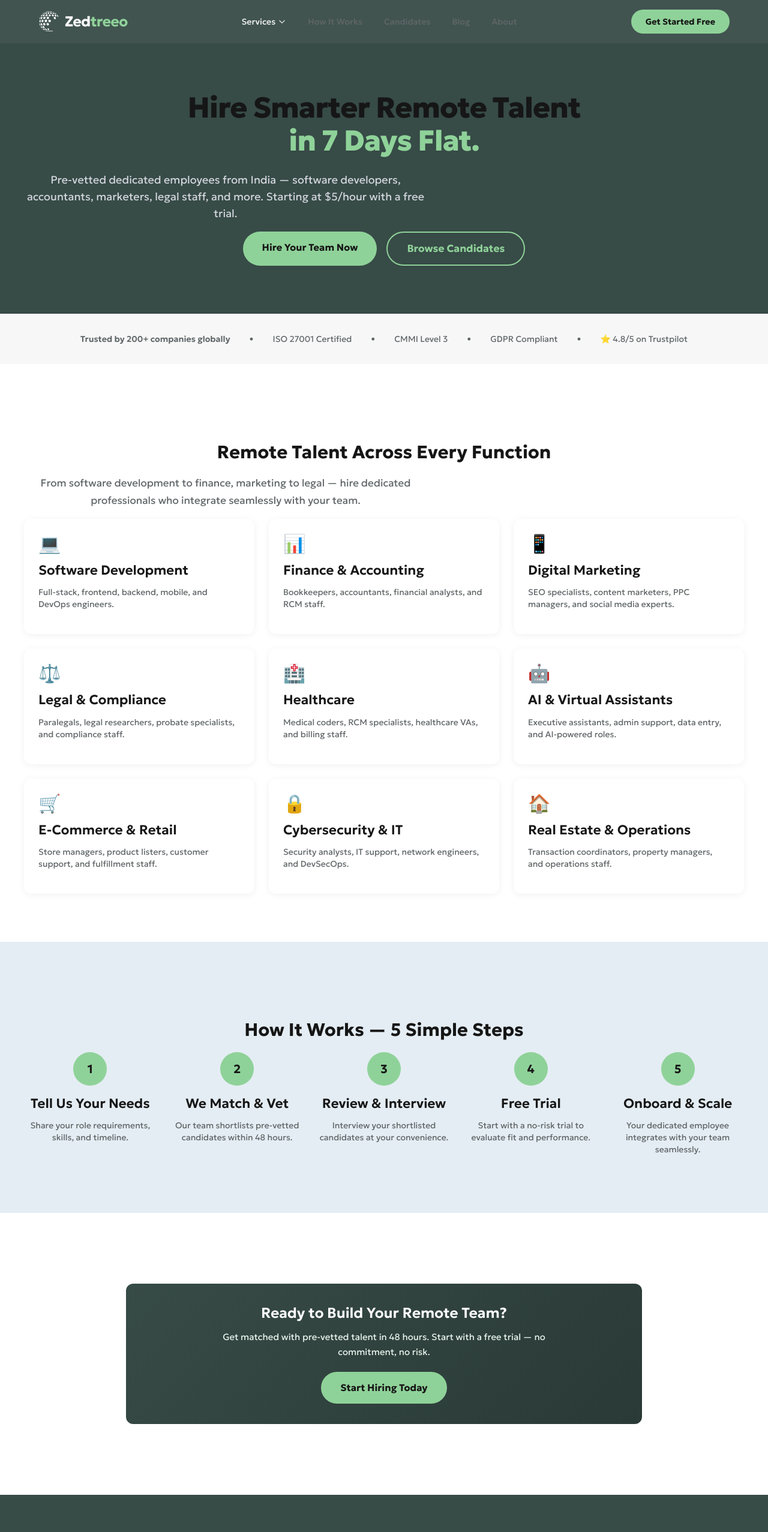
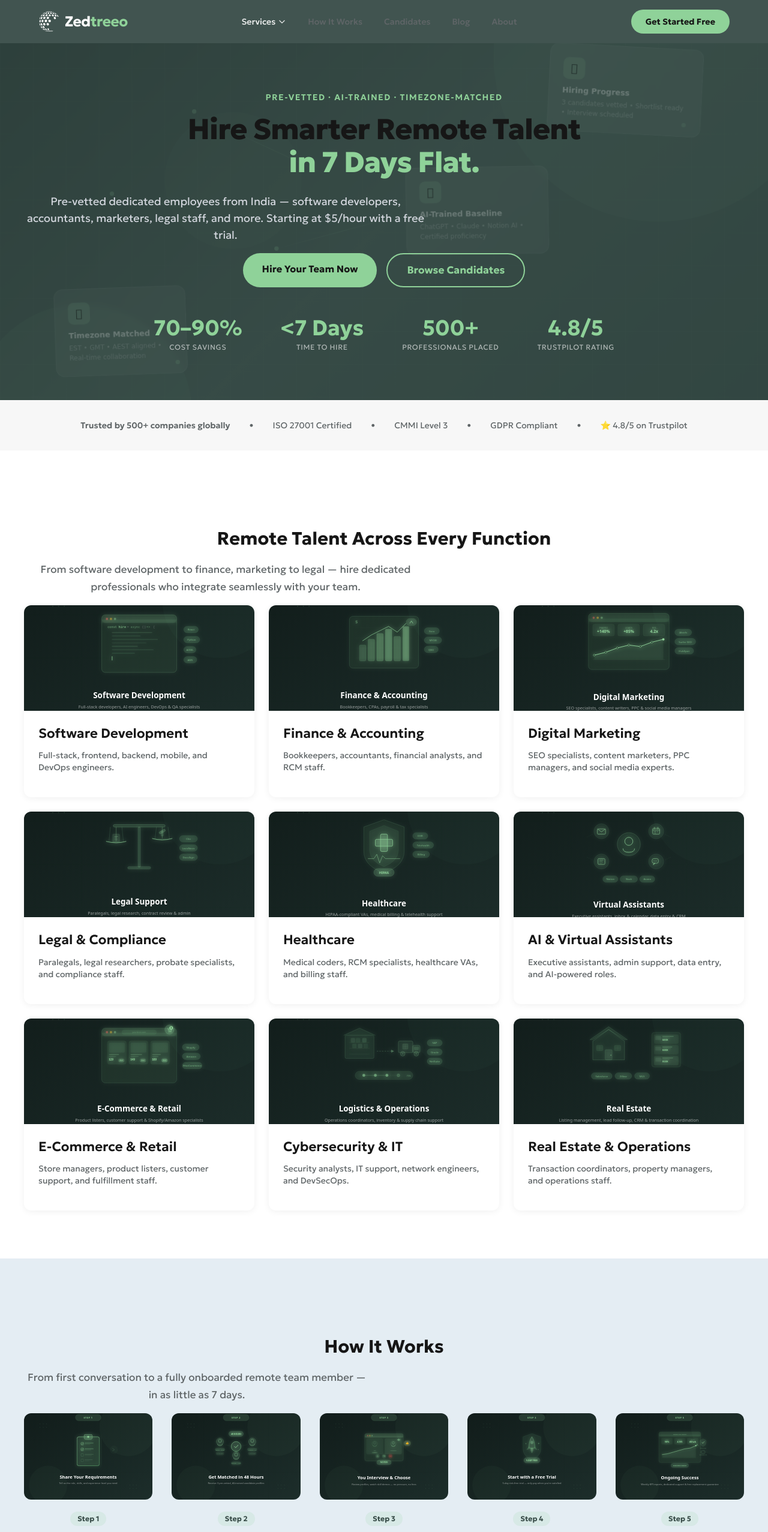
Before and after one commit to Zedtreeo/zedtreeo-website, a Next.js app: page / in a window 1280 px wide. Shown: the top 2554 px of the page at 60% size. Built offline with nearby package versions, Linux system fonts and the light colour scheme.

Commit message:
Upgrade homepage: hero BG, service illustrations, process steps, stats, differentiators section

```diff
--- a/src/app/page.tsx
+++ b/src/app/page.tsx
@@ -2,8 +2,20 @@ export default function HomePage() {
   return (
     <main>
       {/* Hero Section */}
-      <section className="bg-zt-primary text-white py-zt-section px-6">
-        <div className="max-w-zt-content mx-auto text-center">
+      <section className="relative bg-zt-primary text-white py-zt-section px-6 overflow-hidden">
+        {/* Background image */}
+        <div
+          className="absolute inset-0 opacity-40"
+          style={{
+            backgroundImage: "url('/zedtreeo-hero-bg.png')",
+            backgroundSize: "cover",
+            backgroundPosition: "center",
+          }}
+        />
+        <div className="relative max-w-zt-content mx-auto text-center">
+          <p className="text-zt-accent text-sm font-semibold uppercase tracking-widest mb-4">
+            Pre-vetted &middot; AI-trained &middot; Timezone-matched
+          </p>
           <h1 className="text-zt-h1 max-md:text-zt-h1-mobile text-white mb-6">
             Hire Smarter Remote Talent
             <br />
@@ -14,7 +26,7 @@ export default function HomePage() {
             accountants, marketers, legal staff, and more. Starting at $5/hour
             with a free trial.
           </p>
-          <div className="flex flex-col sm:flex-row gap-4 justify-center">
+          <div className="flex flex-col sm:flex-row gap-4 justify-center mb-12">
             <a
               href="/get-started"
               className="zt-btn text-center no-underline"
@@ -29,13 +41,26 @@ export default function HomePage() {
               Browse Candidates
             </a>
           </div>
+          {/* Stats Row */}
+          <div className="flex flex-wrap justify-center gap-8 md:gap-16">
+            {heroStats.map((stat) => (
+              <div key={stat.label} className="text-center">
+                <div className="text-3xl md:text-4xl font-bold text-zt-accent">
+                  {stat.value}
+                </div>
+                <div className="text-xs text-white/60 uppercase tracking-wider mt-1">
+                  {stat.label}
+                </div>
+              </div>
+            ))}
+          </div>
         </div>
       </section>
 
       {/* Trust Bar */}
       <section className="bg-zt-near-white py-8 px-6">
         <div className="max-w-zt-content mx-auto flex flex-wrap items-center justify-center gap-8 text-zt-body text-sm">
-          <span className="font-semibold">Trusted by 200+ companies globally</span>
+          <span className="font-semibold">Trusted by 500+ companies globally</span>
           <span>•</span>
           <span>ISO 27001 Certified</span>
           <span>•</span>
@@ -43,7 +68,7 @@ export default function HomePage() {
           <span>•</span>
           <span>GDPR Compliant</span>
           <span>•</span>
-          <span>⭐ 4.8/5 on Trustpilot</span>
+          <span>&#11088; 4.8/5 on Trustpilot</span>
         </div>
       </section>
 
@@ -62,15 +87,25 @@ export default function HomePage() {
               <a
                 key={service.slug}
                 href={`/hire/${service.slug}`}
-                className="group block p-6 rounded-zt bg-white shadow-zt-card hover:shadow-zt-card-hover transition-all no-underline"
+                className="group block rounded-zt bg-white shadow-zt-card hover:shadow-zt-card-hover transition-all no-underline overflow-hidden"
               >
-                <div className="text-3xl mb-3">{service.icon}</div>
+                {service.image && (
+                  <div className="w-full h-44 overflow-hidden">
+                    <img
+                      src={service.image}
+                      alt={service.title}
+                      className="w-full h-full object-cover group-hover:scale-105 transition-transform duration-300"
+                    />
+                  </div>
+                )}
+                <div className="p-6">
                   <h3 className="text-lg font-semibold text-zt-headings mb-2 group-hover:text-zt-accent transition-colors !mt-0">
                     {service.title}
                   </h3>
                   <p className="text-sm text-zt-body mb-0">
                     {service.description}
                   </p>
+                </div>
               </a>
             ))}
           </div>
@@ -80,19 +115,63 @@ export default function HomePage() {
       {/* How It Works */}
       <section className="bg-zt-light-bg py-zt-section px-6">
         <div className="max-w-zt-content mx-auto">
-          <h2 className="text-center mb-12">
-            How It Works — 5 Simple Steps
+          <h2 className="text-center mb-4">
+            How It Works
           </h2>
-          <div className="grid grid-cols-1 md:grid-cols-5 gap-6">
+          <p className="text-center text-zt-body max-w-xl mx-auto mb-12">
+            From first conversation to a fully onboarded remote team member —
+            in as little as 7 days.
+          </p>
+          <div className="grid grid-cols-1 sm:grid-cols-2 lg:grid-cols-5 gap-8">
             {steps.map((step, i) => (
               <div key={i} className="text-center">
+                {step.image ? (
+                  <div className="w-full h-36 rounded-zt overflow-hidden mb-4">
+                    <img
+                      src={step.image}
+                      alt={step.title}
+                      className="w-full h-full object-cover"
+                    />
+                  </div>
+                ) : (
                   <div className="w-14 h-14 rounded-full bg-zt-accent text-zt-headings font-bold text-xl flex items-center justify-center mx-auto mb-4">
                     {i + 1}
+                  </div>
+                )}
+                <div className="inline-block px-3 py-1 rounded-full bg-zt-accent/15 text-zt-primary text-xs font-bold mb-2">
+                  Step {i + 1}
                 </div>
                 <h3 className="text-base font-semibold text-zt-headings mb-2 !mt-0">
                   {step.title}
                 </h3>
                 <p className="text-sm text-zt-body mb-0">{step.desc}</p>
+              </div>
+            ))}
+          </div>
+        </div>
+      </section>
+
+      {/* Why Zedtreeo */}
+      <section className="py-zt-section px-6">
+        <div className="max-w-zt-content mx-auto">
+          <h2 className="text-center mb-4">Why Companies Choose Zedtreeo</h2>
+          <p className="text-center text-zt-body max-w-2xl mx-auto mb-12">
+            We don&apos;t just match resumes — we build dedicated teams that work
+            as an extension of your business.
+          </p>
+          <div className="grid grid-cols-1 md:grid-cols-2 lg:grid-cols-4 gap-6">
+            {differentiators.map((d) => (
+              <div
+                key={d.title}
+                className="p-6 rounded-zt bg-zt-near-white text-center"
+              >
+                <div className="w-12 h-12 rounded-full bg-zt-accent/15 flex items-center justify-center mx-auto mb-4 text-xl">
+                  {d.icon}
+                </div>
+                <h3 className="text-base font-semibold text-zt-headings mb-2 !mt-0">
+                  {d.title}
+                </h3>
+                <p className="text-sm text-zt-body mb-0">{d.desc}</p>
               </div>
             ))}
           </div>
@@ -118,57 +197,64 @@ export default function HomePage() {
   );
 }
 
+const heroStats = [
+  { value: "70–90%", label: "Cost Savings" },
+  { value: "<7 Days", label: "Time to Hire" },
+  { value: "500+", label: "Professionals Placed" },
+  { value: "4.8/5", label: "Trustpilot Rating" },
+];
+
 const services = [
   {
-    icon: "💻",
+    image: "/images/services/service-software-development.svg",
     title: "Software Development",
     slug: "full-stack-developer",
     description: "Full-stack, frontend, backend, mobile, and DevOps engineers.",
   },
   {
-    icon: "📊",
+    image: "/images/services/service-finance-accounting.svg",
     title: "Finance & Accounting",
     slug: "virtual-assistant-for-bookkeeping",
     description: "Bookkeepers, accountants, financial analysts, and RCM staff.",
   },
   {
-    icon: "📱",
+    image: "/images/services/service-marketing.svg",
     title: "Digital Marketing",
     slug: "digital-marketer",
     description: "SEO specialists, content marketers, PPC managers, and social media experts.",
   },
   {
-    icon: "⚖️",
+    image: "/images/services/service-legal.svg",
     title: "Legal & Compliance",
     slug: "virtual-legal-staff",
     description: "Paralegals, legal researchers, probate specialists, and compliance staff.",
   },
   {
-    icon: "🏥",
+    image: "/images/services/service-healthcare.svg",
     title: "Healthcare",
     slug: "revenue-cycle-management-staff",
     description: "Medical coders, RCM specialists, healthcare VAs, and billing staff.",
   },
   {
-    icon: "🤖",
+    image: "/images/services/service-virtual-assistants.svg",
     title: "AI & Virtual Assistants",
     slug: "virtual-assistants",
     description: "Executive assistants, admin support, data entry, and AI-powered roles.",
   },
   {
-    icon: "🛒",
+    image: "/images/services/service-ecommerce-retail.svg",
     title: "E-Commerce & Retail",
     slug: "remote-employees-for-your-business",
     description: "Store managers, product listers, customer support, and fulfillment staff.",
   },
   {
-    icon: "🔒",
+    image: "/images/services/service-logistics-operations.svg",
     title: "Cybersecurity & IT",
     slug: "cyber-security-expert",
     description: "Security analysts, IT support, network engineers, and DevSecOps.",
   },
   {
-    icon: "🏠",
+    image: "/images/services/service-real-estate.svg",
     title: "Real Estate & Operations",
     slug: "remote-employees-for-your-business",
     description: "Transaction coordinators, property managers, and operations staff.",
@@ -176,9 +262,52 @@ const services = [
 ];
 
 const steps = [
-  { title: "Tell Us Your Needs", desc: "Share your role requirements, skills, and timeline." },
-  { title: "We Match & Vet", desc: "Our team shortlists pre-vetted candidates within 48 hours." },
-  { title: "Review & Interview", desc: "Interview your shortlisted candidates at your convenience." },
-  { title: "Free Trial", desc: "Start with a no-risk trial to evaluate fit and performance." },
-  { title: "Onboard & Scale", desc: "Your dedicated employee integrates with your team seamlessly." },
+  {
+    image: "/images/process/process-step1-requirements.svg",
+    title: "Tell Us Your Needs",
+    desc: "Share your role requirements, skills, and timeline.",
+  },
+  {
+    image: "/images/process/process-step2-matching.svg",
+    title: "We Match & Vet",
+    desc: "Our team shortlists pre-vetted candidates within 48 hours.",
+  },
+  {
+    image: "/images/process/process-step3-interview.svg",
+    title: "Review & Interview",
+    desc: "Interview your shortlisted candidates at your convenience.",
+  },
+  {
+    image: "/images/process/process-step3-free-trial.svg",
+    title: "Free Trial",
+    desc: "Start with a no-risk trial to evaluate fit and performance.",
+  },
+  {
+    image: "/images/process/process-step5-ongoing-success.svg",
+    title: "Onboard & Scale",
+    desc: "Your dedicated employee integrates with your team seamlessly.",
+  },
 ];
+
+const differentiators = [
+  {
+    icon: "\u23F0",
+    title: "Timezone Aligned",
+    desc: "Your remote team works your hours \u2014 EST, GMT, AEST, or any timezone you need.",
+  },
+  {
+    icon: "\uD83E\uDDE0",
+    title: "AI-Trained Staff",
+    desc: "Every candidate is trained on ChatGPT, Claude, and modern AI productivity tools.",
+  },
+  {
+    icon: "\uD83D\uDCB0",
+    title: "70\u201390% Savings",
+    desc: "Starting from $5/hour with no recruitment fees, no overhead, and no long-term contracts.",
+  },
+  {
+    icon: "\uD83D\uDEE1\uFE0F",
+    title: "ISO & GDPR Certified",
+    desc: "Enterprise-grade security with ISO 27001, CMMI Level 3, and full GDPR compliance.",
+  },
+];
```
Lines whose indentation alone changed are shown as unchanged.
